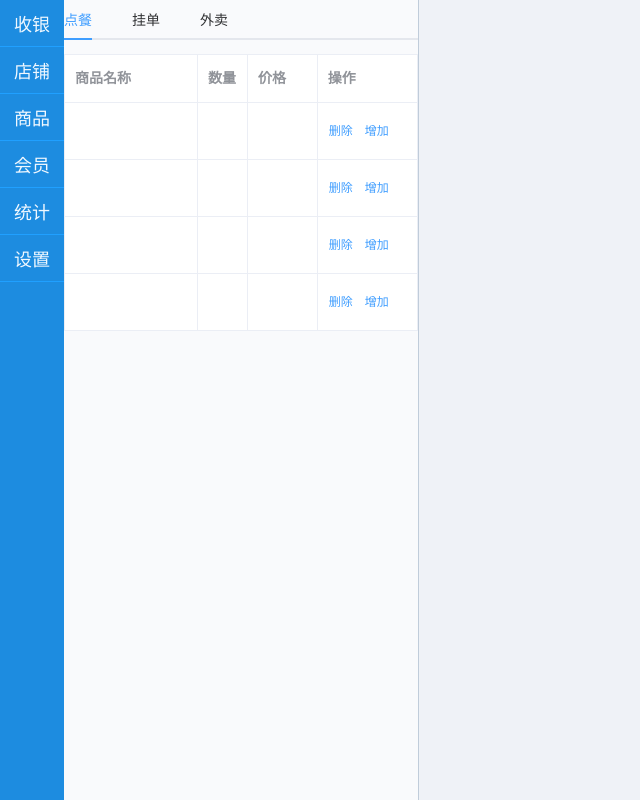
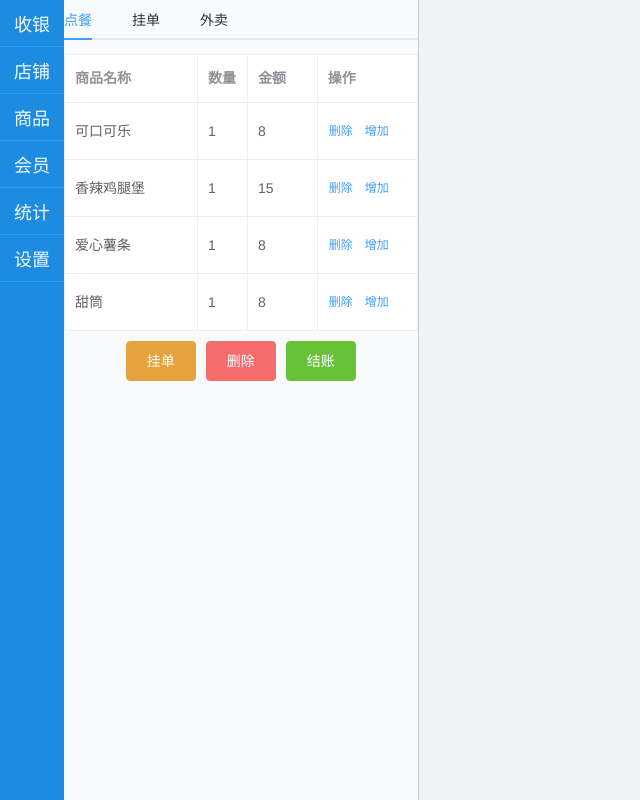
Before and after one commit to setsunafseisei/vue-AwesomePos-demo, a Vue app: page /#/ in a window 1280 px wide. Shown: the whole page, without its empty margins (0-640 px from the left). Built offline with nearby package versions, Linux system fonts and the light colour scheme; a small style sheet from the web is missing.

Commit message:
表格数据 修改正确 el-table-column prop

```diff
--- a/src/components/page/Pos.vue
+++ b/src/components/page/Pos.vue
@@ -5,18 +5,30 @@
         <el-tabs>
 
           <el-tab-pane label="点餐">
-            <el-table :data="tableData" border style="width:100%">
-              <el-table-column label="商品名称" props="goodsName"></el-table-column>
-              <el-table-column label="数量" props="count" width=50></el-table-column>
-              <el-table-column label="价格" props="price" width=70></el-table-column>
-              <el-table-column label="操作" width=100 fixed="right">
+            <el-table :data="tableData" border style="width: 100%">
+
+              <el-table-column prop="goodsName" label="商品名称"></el-table-column>
+              <el-table-column prop="count" label="数量" width="50"></el-table-column>
+              <el-table-column prop="price" label="金额" width="70"></el-table-column>
+              <el-table-column label="操作" width="100" fixed="right">
                 <template scope="scope">
-                  <el-button type="text" size="small">删除</el-button>
-                  <el-button type="text" size="small">增加</el-button>
+                    <!-- <el-button type="text" size="small" @click="delSingleGoods(scope.row)">删除</el-button> -->
+                    <!-- <el-button type="text" size="small" @click="addOrderList(scope.row)">增加</el-button> -->
+                    <el-button type="text" size="small" >删除</el-button>
+                    <el-button type="text" size="small" >增加</el-button>
+
                 </template>
               </el-table-column>
 
             </el-table>
+
+            <div class="div-btn">
+              <el-button type="warning">挂单</el-button>
+              <el-button type="danger">删除</el-button>
+              <el-button type="success">结账</el-button>
+            </div>
+
+
           </el-tab-pane>
 
           <el-tab-pane label="挂单">
@@ -34,40 +46,48 @@
 
 <script>
 export default {
-  name: 'pos',
-  data(){
+  name: "pos",
+  data() {
     return {
-      tableData:[{
-          goodsName: '可口可乐',
+      tableData: [
+        {
+          goodsName: "可口可乐",
           price: 8,
-          count:1
-        }, {
-          goodsName: '香辣鸡腿堡',
+          count: 1
+        },
+        {
+          goodsName: "香辣鸡腿堡",
           price: 15,
-          count:1
-        }, {
-          goodsName: '爱心薯条',
+          count: 1
+        },
+        {
+          goodsName: "爱心薯条",
           price: 8,
-          count:1
-        }, {
-          goodsName: '甜筒',
+          count: 1
+        },
+        {
+          goodsName: "甜筒",
           price: 8,
-          count:1
-        }],
-    }
+          count: 1
+        }
+      ]
+    };
   },
-  mounted:function(){
+  mounted: function() {
     var orderHeight = document.body.clientHeight;
-    document.getElementById('order-list').style.height = orderHeight+'px';
-
+    document.getElementById("order-list").style.height = orderHeight + "px";
   }
-}
+};
 </script>
 
 <!-- Add "scoped" attribute to limit CSS to this component only -->
 <style scoped>
-.pos-order{
+.pos-order {
   background-color: #f9fafc;
-  border-right:#c0ccda 1px solid;
+  border-right: #c0ccda 1px solid;
+}
+
+.div-btn {
+  margin-top: 10px;
 }
 </style>
```
